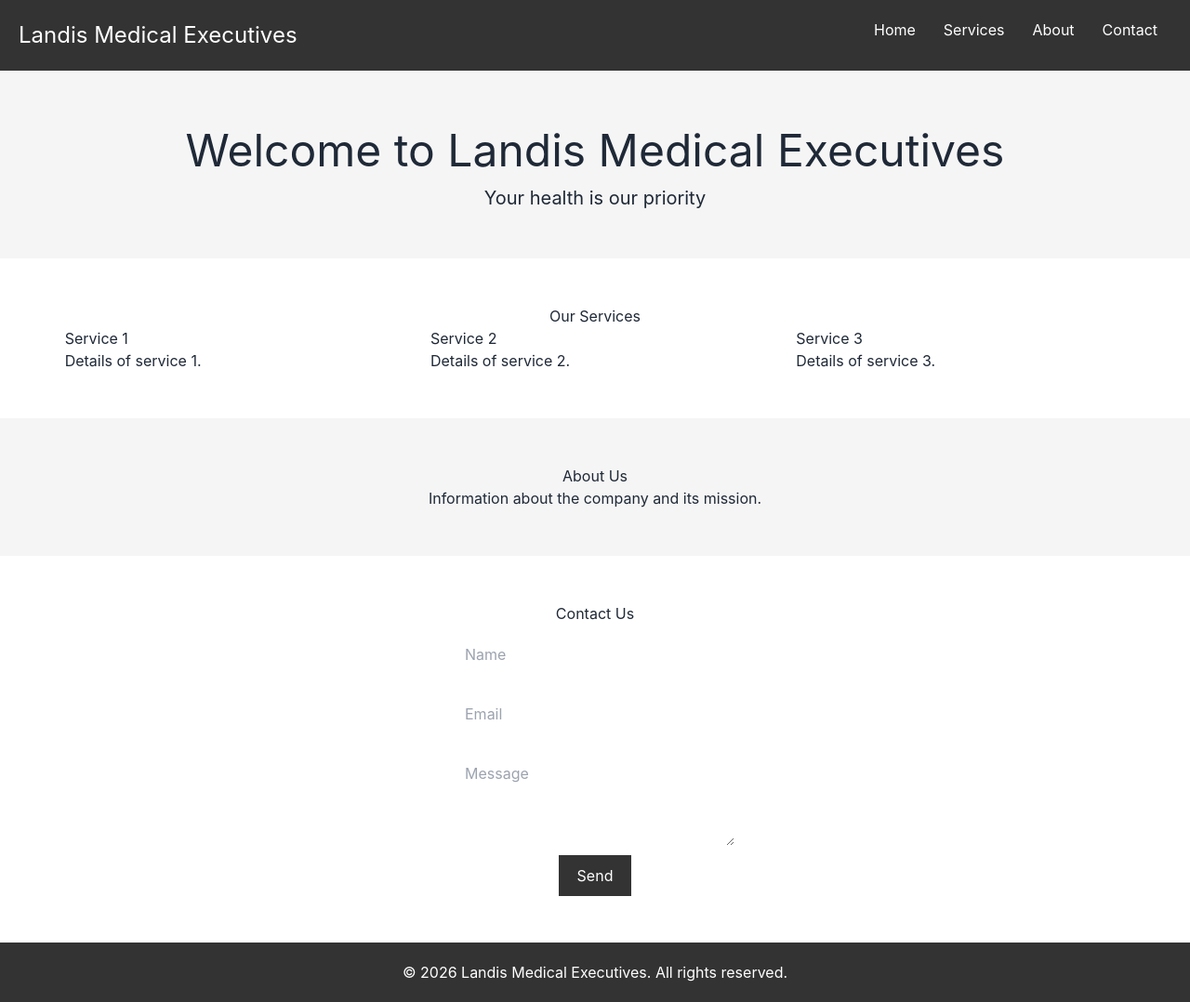
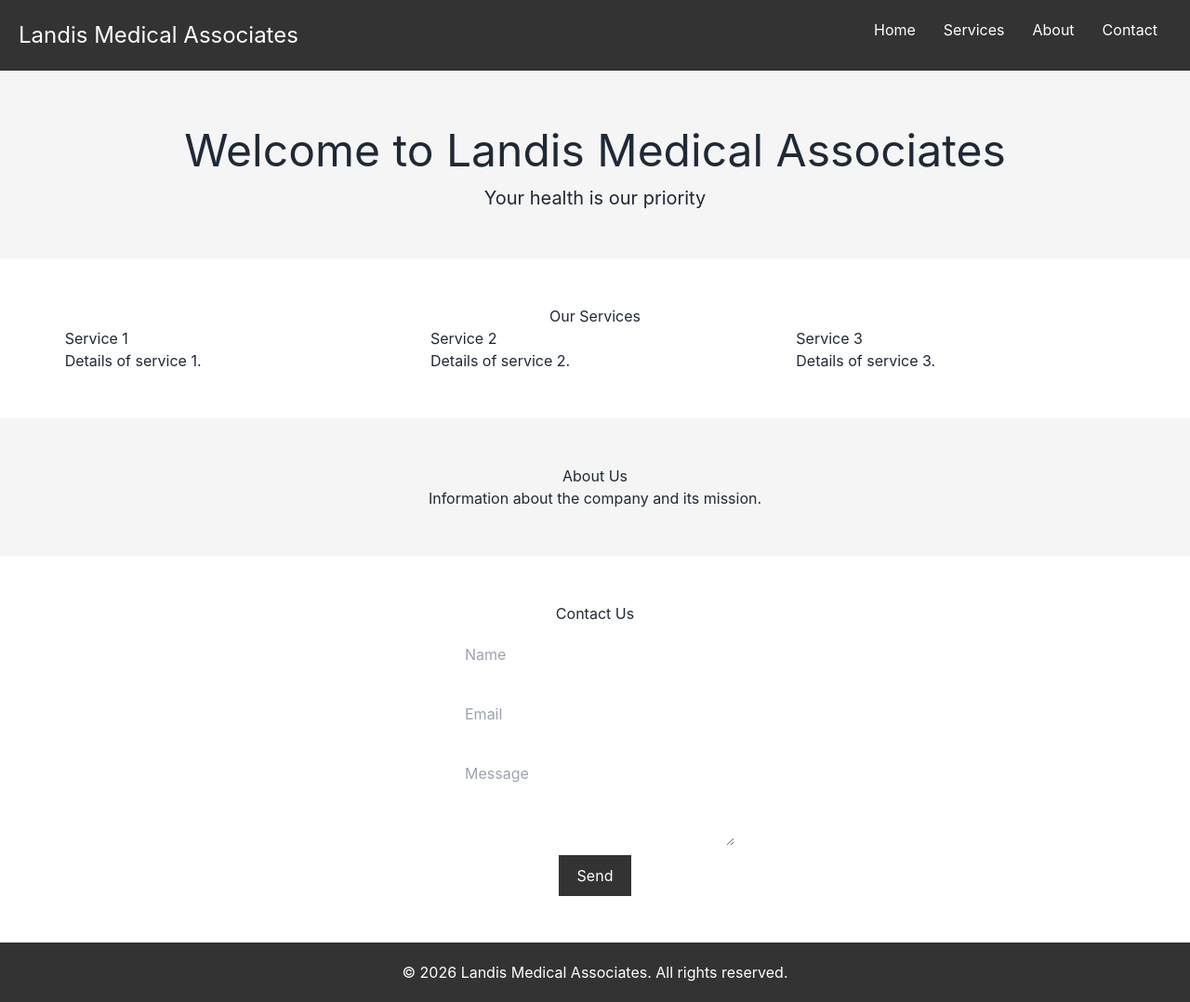
Before and after one commit to LandisMedicalExecutives/landis-medical-website, a Next.js app: page / in a window 1280 px wide. Shown: the whole page at 93% size. Built offline with nearby package versions, Linux system fonts and the light colour scheme.

Commit message:
Update: Rename to Landis Medical Associates in pages/index.js

```diff
--- a/pages/index.js
+++ b/pages/index.js
@@ -5,7 +5,7 @@ const IndexPage = () => {
     <div>
       {/* Navbar */}
       <nav style={{ display: 'flex', justifyContent: 'space-between', padding: '20px', background: '#333', color: '#fff' }}>
-        <div style={{ fontSize: '24px' }}>Landis Medical Executives</div>
+        <div style={{ fontSize: '24px' }}>Landis Medical Associates</div>
         <div>
           <a href="#" style={{ color: '#fff', margin: '0 15px' }}>Home</a>
           <a href="#" style={{ color: '#fff', margin: '0 15px' }}>Services</a>
@@ -16,7 +16,7 @@ const IndexPage = () => {
 
       {/* Hero Section */}
       <header style={{ background: '#f5f5f5', padding: '50px', textAlign: 'center' }}>
-        <h1 style={{ fontSize: '48px' }}>Welcome to Landis Medical Executives</h1>
+        <h1 style={{ fontSize: '48px' }}>Welcome to Landis Medical Associates</h1>
         <p style={{ fontSize: '20px' }}>Your health is our priority</p>
       </header>
 
@@ -58,7 +58,7 @@ const IndexPage = () => {
 
       {/* Footer Section */}
       <footer style={{ padding: '20px', background: '#333', color: '#fff', textAlign: 'center' }}>
-        <p>&copy; 2026 Landis Medical Executives. All rights reserved.</p>
+        <p>&copy; 2026 Landis Medical Associates. All rights reserved.</p>
       </footer>
     </div>
   );
```
